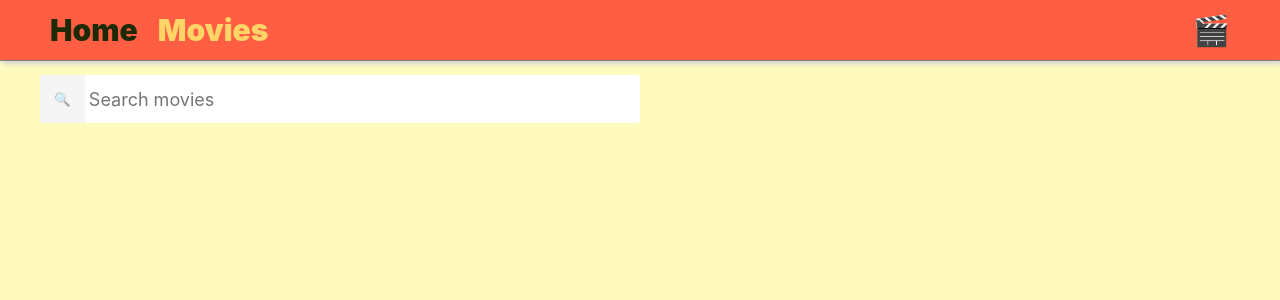
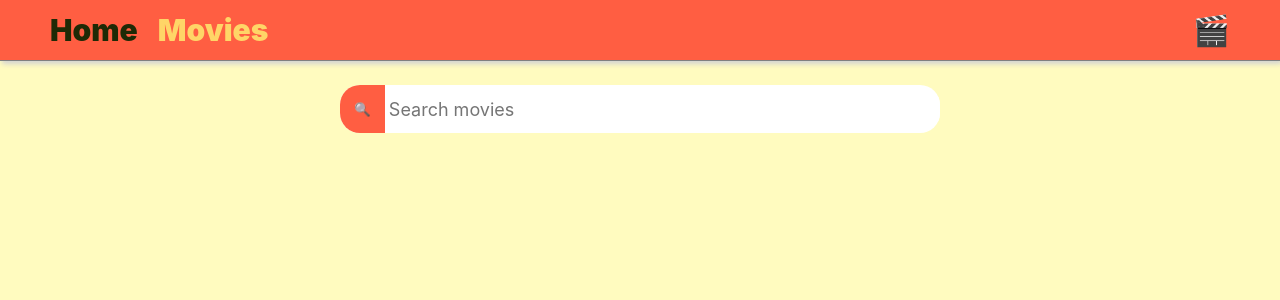
Before and after one commit to teiatan/goit-react-hw-05-movies, a React (Create React App) app: page /goit-react-hw-05-movies/movies in a window 1280 px wide. Shown: the top 300 px of the page. Built offline with nearby package versions, Linux system fonts and the light colour scheme.

Commit message:
add one movie info styles

```diff
--- a/src/components/additionalInfoButtons/AdditionalInfoButtons.styled.js
+++ b/src/components/additionalInfoButtons/AdditionalInfoButtons.styled.js
@@ -2,10 +2,17 @@ import { NavLink } from 'react-router-dom';
 import styled from '@emotion/styled';
 
 export const StyledLink = styled(NavLink)`
-    color: black;
+    color: #ffd567;
+    background-color: #1e2a06;
+   padding: 10px;
+   border-radius: 20px;
+   width: 120px;
+   display: block;
+
 
     &.active {
-        color: rgb(20, 150, 144);
+        color: #fffbbf;
+        background-color: #0f6b0c;
         font-weight: 700;
     }
 `;
@@ -13,10 +20,12 @@ export const StyledLink = styled(NavLink)`
 export const Ul = styled.ul`
    display: flex;
    justify-content: space-around;
-   gap: 30px;
+   gap: 1px;
 `;
 
 export const Li = styled.li`
+   padding: 10px;
+   margin: 10px;
 
 `;
 
@@ -25,9 +34,13 @@ export const Div = styled.div`
     flex-direction: column;
     justify-content: center;
     align-items: center;
-    padding: 10px;
+    padding: 20px;
     max-width: 300px;
     margin: 20px auto;
-    border: 10px solid transparent;
-    border-image: 10 repeating-linear-gradient(45deg, #A7CECC, #A7CECC 10px, transparent 10px, transparent 20px, #F8463F 20px, #F8463F 30px,transparent 30px, transparent 40px);
+    border-radius: 20px;
+   color: #ff5e42;
+
+    background-color: #ffd567;
+    //border: 10px solid transparent;
+    //border-image: 10 repeating-linear-gradient(45deg, #A7CECC, #A7CECC 10px, transparent 10px, transparent 20px, #F8463F 20px, #F8463F 30px,transparent 30px, transparent 40px);
 `;
--- a/src/components/moviesList/MoviesList.jsx
+++ b/src/components/moviesList/MoviesList.jsx
@@ -2,7 +2,6 @@ import PropTypes from "prop-types";
 import { Title, StyledLink, Ul, Li, Div, Img } from "./MoviesList.styled";
 
 export function MoviesList({title, movies, goBack}) {
-    //console.log(movies);
     return(
         <>
             {title && <Title>{title}</Title>}
--- a/src/components/oneMovie/OneMovie.jsx
+++ b/src/components/oneMovie/OneMovie.jsx
@@ -1,7 +1,7 @@
 import PropTypes from "prop-types";
 import { ImgTag, Div, InfoContainer } from "./OneMovie.styled";
 
-export function OneMovie({data}) {
+export function OneMovie({data, children}) {
     return (
         <>
             {data &&
@@ -21,6 +21,7 @@ export function OneMovie({data}) {
                             {return(<li key={genre.name}>{genre.name}</li>)}
                             )}
                         </ul>
+                        {children}
                     </InfoContainer>
                 </Div>
             }
--- a/src/components/oneMovie/OneMovie.styled.js
+++ b/src/components/oneMovie/OneMovie.styled.js
@@ -1,15 +1,33 @@
 import styled from '@emotion/styled';
 
 export const ImgTag = styled.img`
-    width: 200px;
+    width: 100%;
     height: auto;
+    border-radius: 20px;
+    @media screen and (min-width: 768px) {
+    width: 320px;
+}
 `;
 
 export const Div = styled.div`
+@media screen and (min-width: 768px) {
     display: flex;
+    //justify-content:space-between;
     gap: 10px;
+}
+
+
 `;
 
 export const InfoContainer = styled.div`
-
+    width: 100%;
+    font-size: 20px;
+    color: #1e2a06;
+    text-align: center;
+    @media screen and (min-width: 768px) {
+    display: flex;
+    flex-direction: column;
+    justify-content: space-around;
+    gap: 10px;
+}
 `;
--- a/src/components/searchBar/SearchBar.jsx
+++ b/src/components/searchBar/SearchBar.jsx
@@ -1,5 +1,5 @@
 import { useState } from "react";
-import {Form, Input, Label, Button} from './SearchBar.styled';
+import {Form, Input, Label, Button, Div} from './SearchBar.styled';
 export function SearchBar({handleSearchSubmit}) {
 
     const [input, setInput] = useState("");
@@ -15,7 +15,7 @@ export function SearchBar({handleSearchSubmit}) {
     }
 
     return (
-        <>
+        <Div>
             <Form onSubmit={onSubmit}>
                     <Button type="submit">🔍
                         <Label>Search</Label>
@@ -30,6 +30,6 @@ export function SearchBar({handleSearchSubmit}) {
                         onChange={onChange}
                     />
             </Form>
-        </>
+        </Div>
     );
 };
--- a/src/components/searchBar/SearchBar.styled.jsx
+++ b/src/components/searchBar/SearchBar.styled.js
@@ -6,8 +6,10 @@ export const Form = styled.form`
     width: 100%;
     max-width: 600px;
     background-color: #fff;
-    border-radius: 3px;
+    border-radius: 20px;
     overflow: hidden;
+    margin-top: 10px;
+    margin-bottom: 20px;
 `;
 
 export const Button = styled.button`
@@ -15,16 +17,15 @@ export const Button = styled.button`
     width: 48px;
     height: 48px;
     border: 0;
-    background-image: white;
+    background: #ff5e42;
     background-size: 40%;
     background-repeat: no-repeat;
     background-position: center;
-    opacity: 0.6;
     transition: opacity 250ms cubic-bezier(0.4, 0, 0.2, 1);
     cursor: pointer;
     outline: none;
     &:hover {
-        opacity: 1;
+        opacity: 0.6;
     }
 
 `;
@@ -56,3 +57,18 @@ export const Input = styled.input`
     font-size: 18px;
   }
 `;
+
+export const Div = styled.div`
+  display: flex;
+  justify-content: center;
+`;
+
+export const GoBackButton = styled.button`
+    width: 300px;
+    height: 40px;
+    color: #ffd567;
+    background-color: #1e2a06;
+    border-radius: 20px;
+    margin: 5px;
+    font-size: 20px;
+`
--- a/src/pages/MovieDetails.jsx
+++ b/src/pages/MovieDetails.jsx
@@ -5,7 +5,7 @@ import { OneMovie } from "components/oneMovie/OneMovie";
 import { AdditionalInfoButtons } from "components/additionalInfoButtons/AdditionalInfoButtons";
 import { apiService } from "service/themoviedbApi";
 import { Suspense } from "react";
-import { Button } from "components/searchBar/SearchBar.styled";
+import { GoBackButton } from "components/searchBar/SearchBar.styled";
 
 export function MovieDetails() {
 
@@ -29,9 +29,10 @@ export function MovieDetails() {
 
     return (
         <>
-            <OneMovie data={currentMovieInfo}/>
-            <AdditionalInfoButtons movieId={movieID}/>
-            {goBackLink && <Button onClick={goBack}>Go back</Button>}
+            {goBackLink && <GoBackButton onClick={goBack}>⮰ Go back to movie list</GoBackButton>}
+            <OneMovie data={currentMovieInfo}>
+                <AdditionalInfoButtons movieId={movieID}/>
+            </OneMovie>
             <Suspense fallback={<div>Loading...</div>}>
                 <Outlet />
             </Suspense>
--- a/src/pages/Movies.jsx
+++ b/src/pages/Movies.jsx
@@ -24,7 +24,6 @@ export function Movies() {
                     Notify.failure(`There are no ${query} movies`);
                     return;
                 };
-                console.log(response);
                 const foundMovies = response.results;
                 setMovies(foundMovies);
                 setEmptySearch(false);
```
